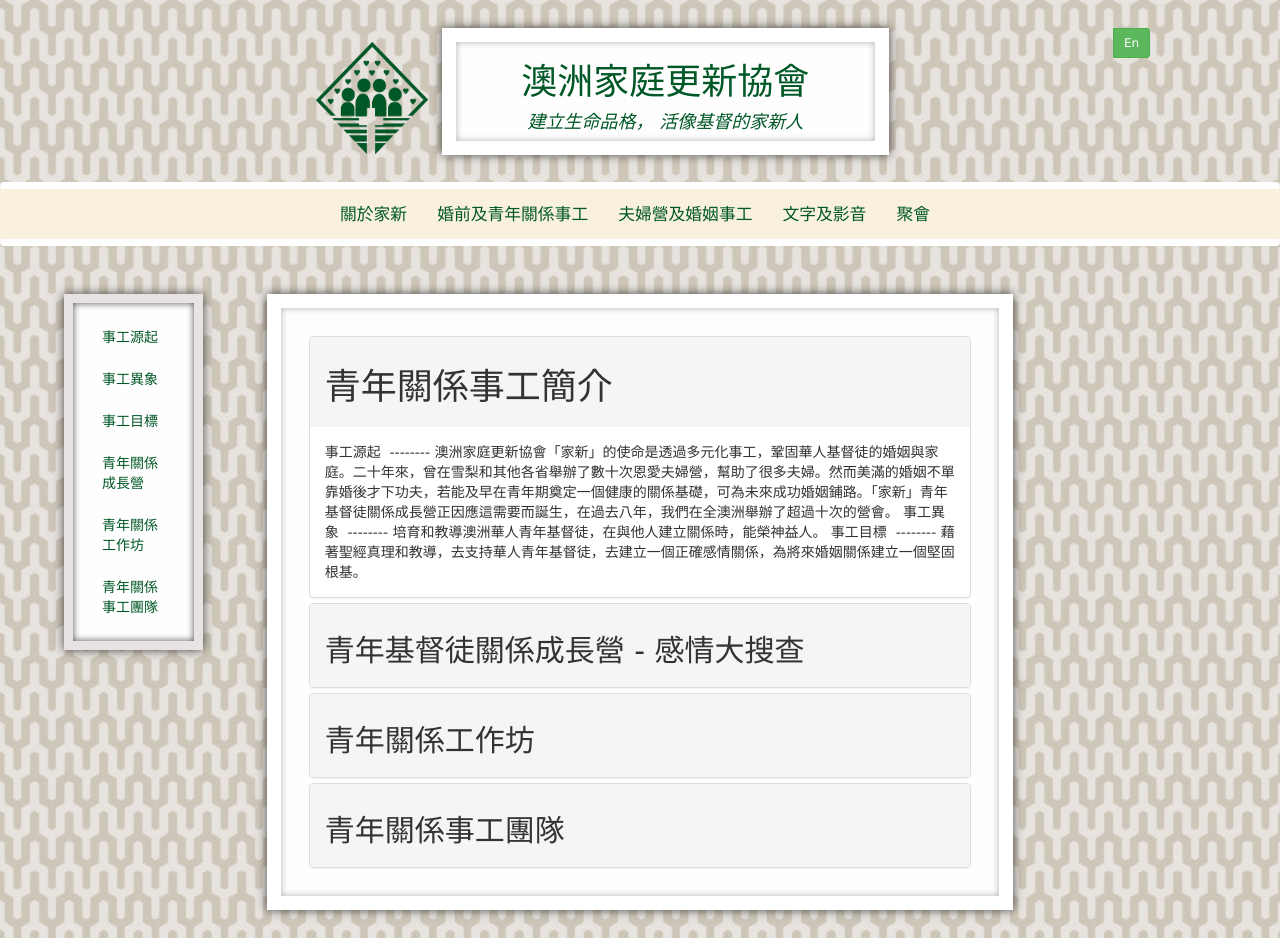
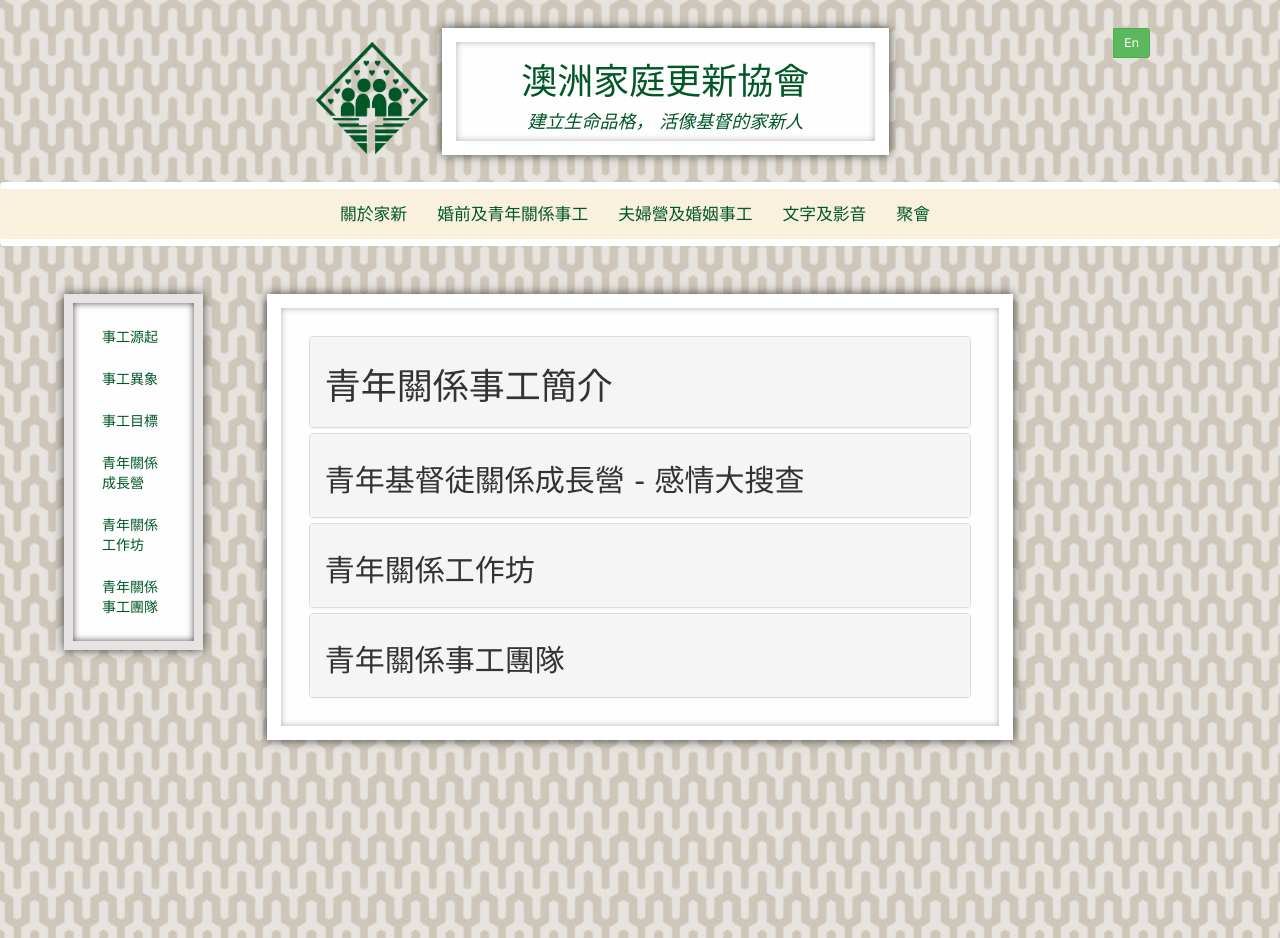
Before and after one commit to mffc/mffc, a Jekyll site: the page built from youth/_posts/2001-01-04-youth.md, in a window 1280 px wide. Built offline with Jekyll 4.4.1, drawn with Linux system fonts in a browser that asks for light colours; nearby versions of some CDN libraries; Markdown is read by kramdown in place of the engine named in the settings.

Commit message:
youth page fold quriks fixes

```diff
--- a/youth/_posts/2001-01-04-youth.md
+++ b/youth/_posts/2001-01-04-youth.md
@@ -18,11 +18,11 @@
 <div class="panel panel-default">
 <div class="panel-heading">
 <div class="panel-title">
-<a data-toggle="collapse"
+<a data-toggle="collapse" data-parent="#m-panel"
 href="#collapseintro"><h1>青年關係事工簡介</h1></a>
 </div>
 </div>
-<div id="collapseintro">
+<div id="collapseintro" class="collapse">
 <div class="panel-body">
 事工源起<a name="intro">&nbsp;</a>
 --------
```
